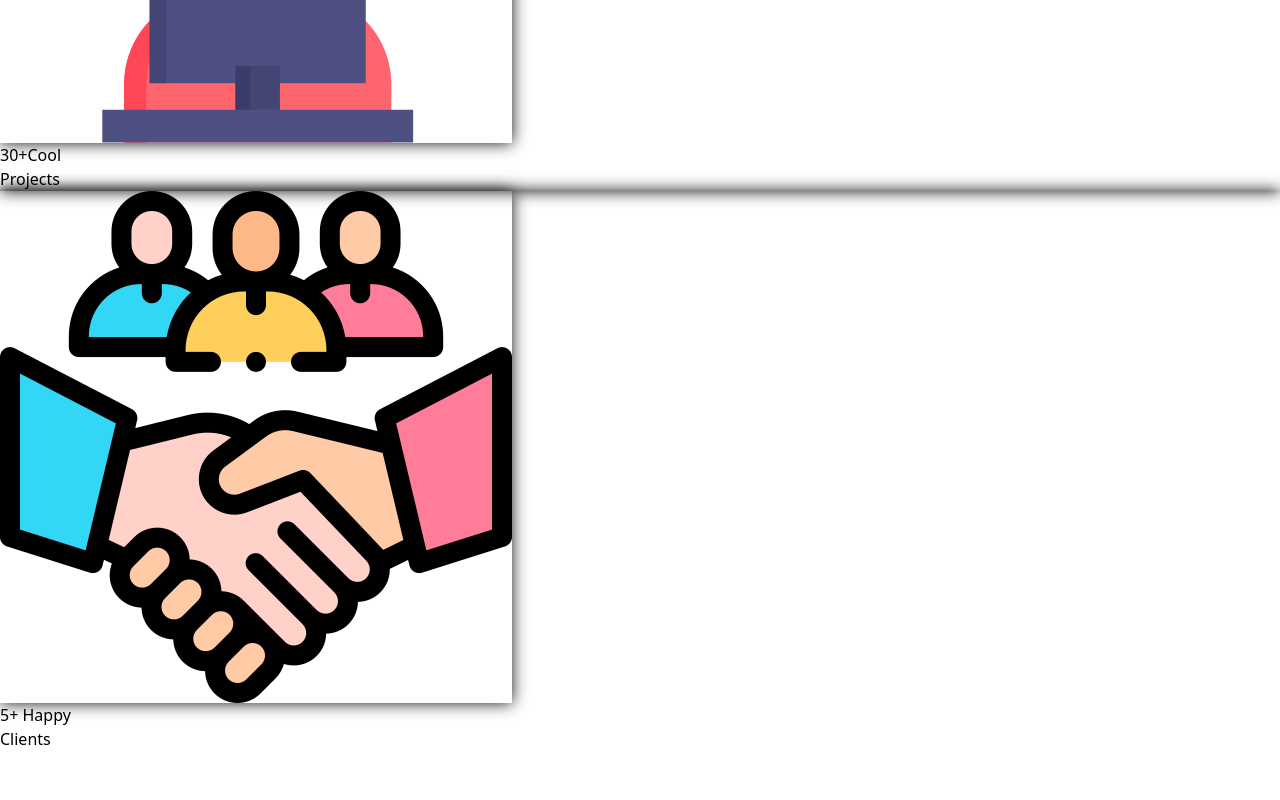
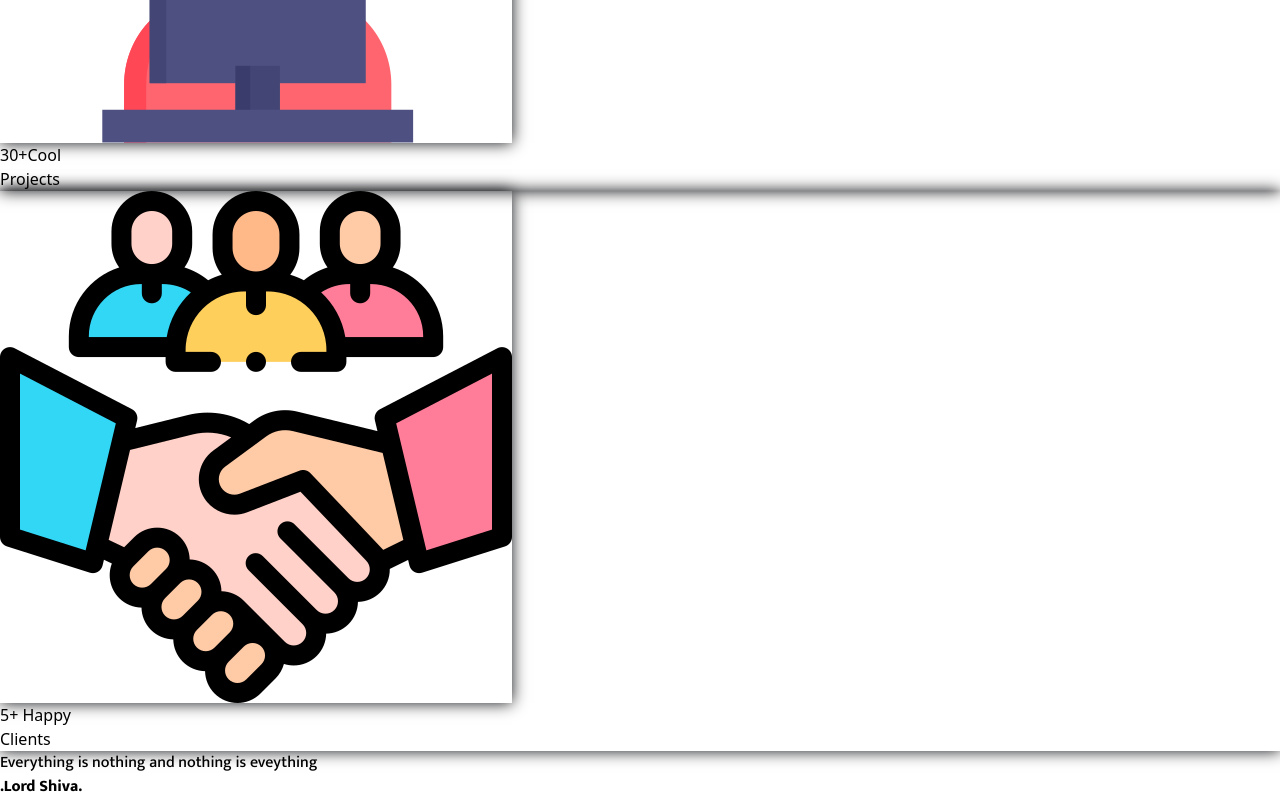
Before and after one commit to ArunavaCoderEm/Godard_Portfolio, a React (Vite) app: page / in a window 1280 px wide. Shown: the part 2317-3117 px from the top of the page. Before the commit the page ends 3068 px from the top, so only its background shows below. Built offline with nearby package versions, Linux system fonts and the light colour scheme; a web font is replaced by a local one.

Commit message:
and mostly done

```diff
--- a/src/App.tsx
+++ b/src/App.tsx
@@ -28,13 +28,21 @@ export default function App () :React.ReactNode {
             key="loader"
             initial={{ opacity: 1 }}
             animate={{ opacity: 1 }}
-            exit={{ opacity: 0.5, y: 200 }}
+            exit={{ opacity: 0, y: 200 }}
             transition={{ duration: 1 }}
           >
             <Loader />
           </motion.div>
         ) : (
-          <Page />
+          <motion.div
+            key="page"
+            initial={{ opacity: 0 }}
+            animate={{ opacity: 1 }}
+            exit={{ opacity: 0 }}
+            transition={{ duration: 1 }}
+          >
+            <Page />
+          </motion.div>
         )}
       </AnimatePresence>
     </>
--- a/src/CSS/index.css
+++ b/src/CSS/index.css
@@ -141,3 +141,17 @@
         border-radius: 30% 60% 70% 40% / 50% 60% 30% 60%;
     }
 }
+
+.glow {
+  animation: glowEffect 2s infinite;
+  color: #FFF250;
+}
+
+@keyframes glowEffect {
+  0%, 50% {
+    text-shadow: 0 0 10px #FFF250;
+  }
+  100% {
+    text-shadow: none;
+  }
+}
--- a/src/Components/Exp.tsx
+++ b/src/Components/Exp.tsx
@@ -33,6 +33,7 @@ export default function Exp():React.ReactNode {
                     </div>
             </div>
         </div>
+        <h1 className='text-center text-lg my-5 mukta-medium'>Everything is nothing and nothing is eveything<br/><span className='font-bold mukta-bold'>.Lord Shiva.</span></h1>
     </div>
     </>
   )
--- a/src/Components/Loader.tsx
+++ b/src/Components/Loader.tsx
@@ -2,13 +2,14 @@ import React from 'react'
 
 export default function Loader():React.ReactNode {
   return (
-    <div className='bg-[#0b0c0e] overflow-hidden flex items-center justify-center h-screen'>
+    <div className='bg-[#0b0c0e] flex-col overflow-hidden flex items-center justify-center h-screen'>
       <div className="loading-wave">
         <div className="loading-bar"></div>
         <div className="loading-bar"></div>
         <div className="loading-bar"></div>
         <div className="loading-bar"></div>
       </div>
+        <h1 className='text-white my-4 font-thin text-xl'><span className='glow font-bold'>G</span>odar<span className='glow font-bold'>d</span></h1>
     </div>
   )
 }
```
